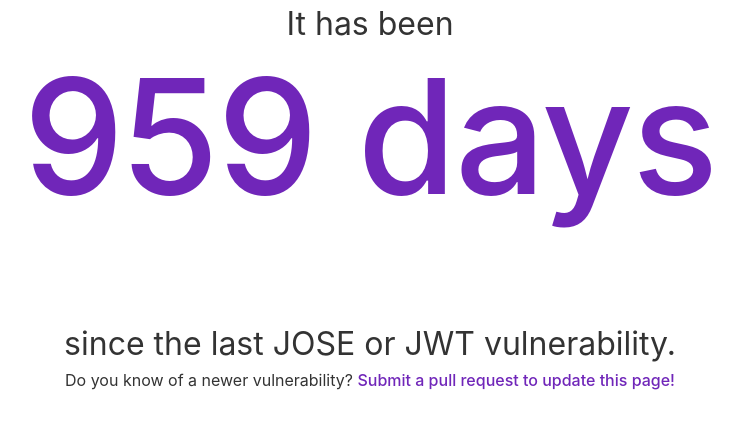
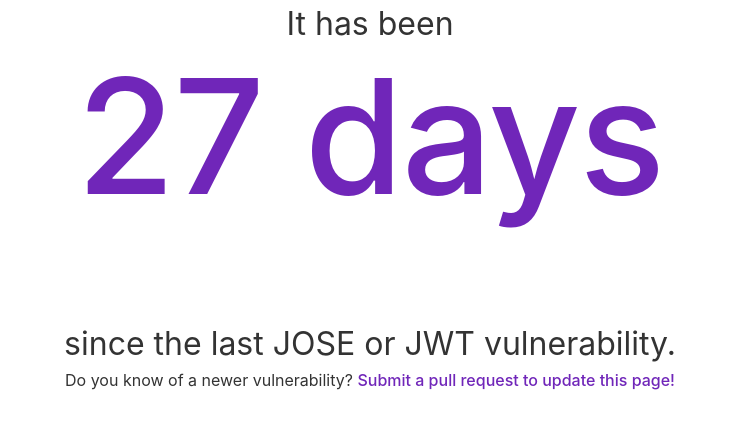
Before and after one commit to bspk/jwtf, a Gatsby site: page / in a window 1280 px wide. Shown: the whole page, without its empty margins (270-1012 px from the left). Built offline with nearby package versions, Linux system fonts and the light colour scheme; Gatsby itself is replaced by a stand-in of ours.

Commit message:
Update vuln URL and date

```diff
--- a/src/components/vuln.js
+++ b/src/components/vuln.js
@@ -1,7 +1,7 @@
 const vuln = {
-  url: "https://starlabs.sg/blog/2023/09-sharepoint-pre-auth-rce-chain/",
+  url: "https://nvd.nist.gov/vuln/detail/CVE-2025-24976",
   // Months are zero-indexed, 0=jan, 1=feb, 11=dec
-  date: new Date(2023, 8, 25)
+  date: new Date(2026, 3, 14)
 };
 
 export default vuln
```
